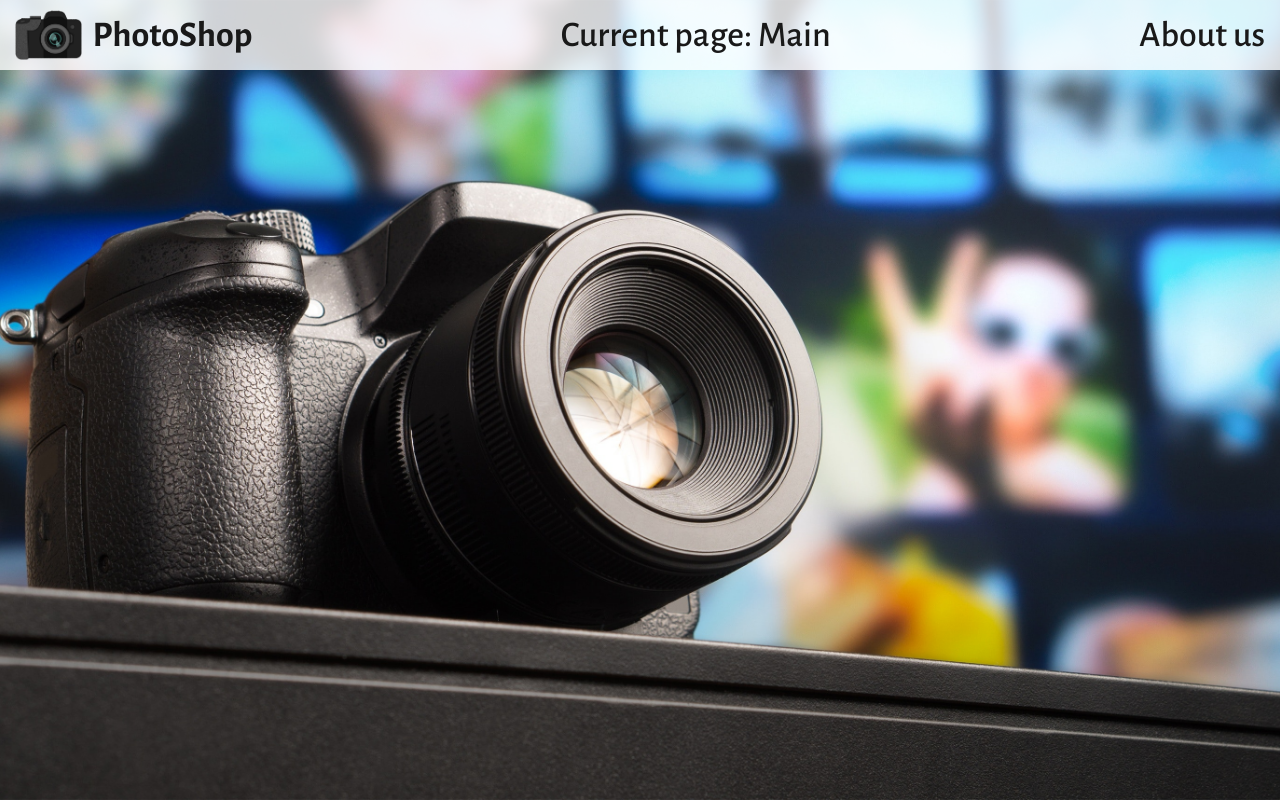
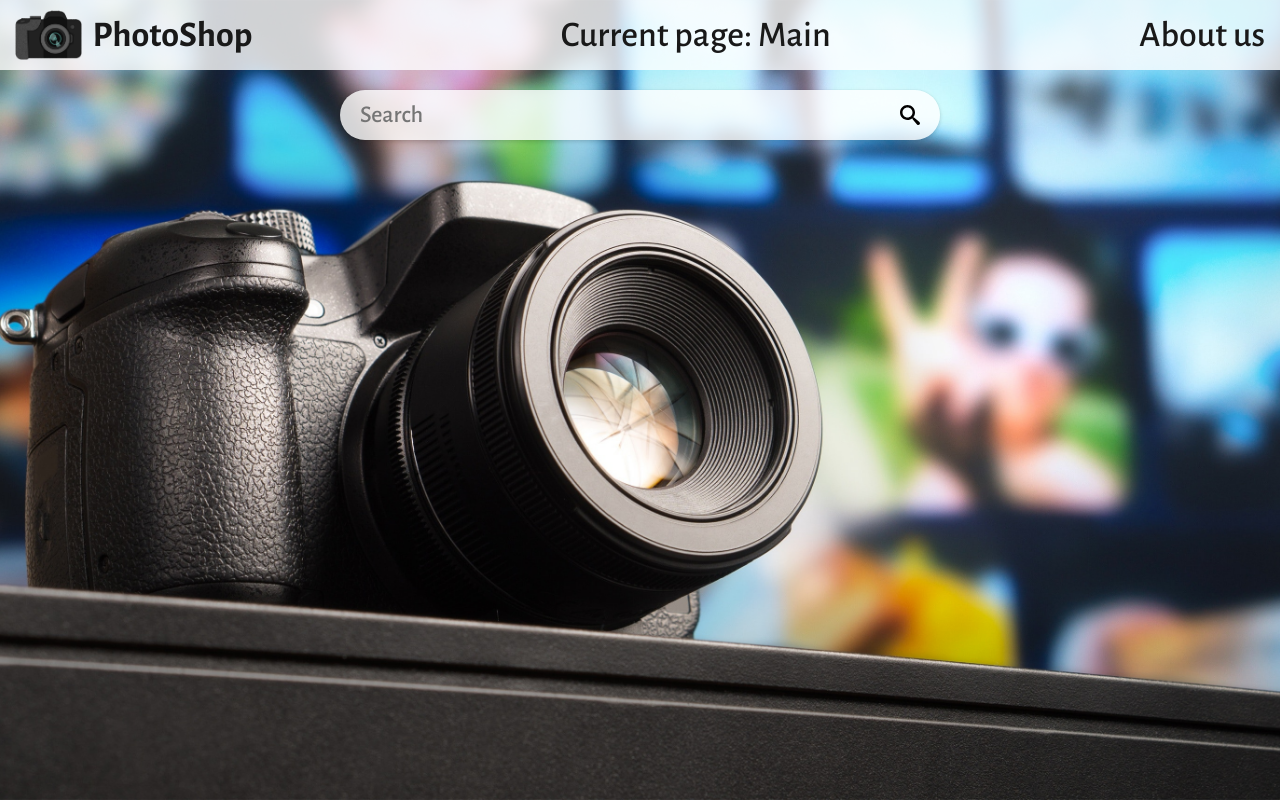
Before and after one commit to LMakshow/tmdb-client, a React (Create React App) app in the folder 01-components/: page / in a window 1280 px wide. Built offline with nearby package versions, Linux system fonts and the light colour scheme.

Commit message:
feat: add routing to 404, add search box to main

```diff
--- a/01-components/src/App.scss
+++ b/01-components/src/App.scss
@@ -1,4 +1,5 @@
 @import './sass/_global';
 @import './sass/_404';
 @import './sass/_header';
+@import './sass/_search';
 @import './sass/_footer';
--- a/01-components/src/App.tsx
+++ b/01-components/src/App.tsx
@@ -1,24 +1,12 @@
 import React from 'react';
-import logo from './logo.svg';
-import './App.scss';
+import Header from 'components/Header';
+import { Outlet } from 'react-router-dom';
 
 function App() {
   return (
-    <div className="App">
-      <header className="App-header">
-        <img src={logo} className="App-logo" alt="logo" />
-        <p>
-          Edit <code>src/App.tsx</code> and save to reload.
-        </p>
-        <a
-          className="App-link"
-          href="https://reactjs.org"
-          target="_blank"
-          rel="noopener noreferrer"
-        >
-          Learn React
-        </a>
-      </header>
+    <div>
+      <Header />
+      <Outlet />
     </div>
   );
 }
--- a/01-components/src/components/404.tsx
+++ b/01-components/src/components/404.tsx
@@ -1,13 +1,18 @@
 import React from 'react';
+import { Link } from 'react-router-dom';
+import Header from './Header';
 
 export default function Page404() {
   return (
-    <div className="container404">
-      <h1>404</h1>
-      <p>Sorry, this page is not found.</p>
-      <a href="/" className="header__link_span">
-        Return to the main?
-      </a>
+    <div>
+      <Header />
+      <div className="container404">
+        <h1>404</h1>
+        <p>Sorry, this page is not found.</p>
+        <Link to="/" className="header__link_span">
+          Return to the main?
+        </Link>
+      </div>
     </div>
   );
 }
--- a/01-components/src/components/Header.tsx
+++ b/01-components/src/components/Header.tsx
@@ -1,19 +1,20 @@
 import React from 'react';
+import { Link } from 'react-router-dom';
 import logoMain from '../assets/icons/logo-main.png';
 
 export default function Header() {
   return (
     <div className="header header__container">
       <h1 className="navigation">
-        <a className="header__link main" href="#">
+        <Link className="header__link main" to="/">
           <img className="header__icon_main" src={logoMain} alt="Главная" />
           <span className="header__link_span">PhotoShop</span>
-        </a>
+        </Link>
       </h1>
       <div className="navigation">Current page: Main</div>
-      <a className="navigation header__link main" href="/about">
+      <Link className="navigation header__link main" to="/about">
         <span className="header__link_span">About us</span>
-      </a>
+      </Link>
     </div>
   );
 }
--- /dev/null
+++ b/01-components/src/components/Search.tsx
@@ -0,0 +1,18 @@
+import React from 'react';
+
+export default function Search() {
+  return (
+    <div className="search-container">
+      <div className="search-field">
+        <input
+          className="search-box"
+          type="search"
+          placeholder="Search"
+          autoComplete="off"
+          autoFocus
+        />
+        <div className="search-clear"></div>
+      </div>
+    </div>
+  );
+}
--- a/01-components/src/index.tsx
+++ b/01-components/src/index.tsx
@@ -2,16 +2,27 @@ import React from 'react';
 import ReactDOM from 'react-dom/client';
 import { createBrowserRouter, RouterProvider } from 'react-router-dom';
 import './App.scss';
-// import App from './App';
 import reportWebVitals from './reportWebVitals';
-import Header from 'components/Header';
+import App from 'App';
 import Page404 from 'components/404';
+import Search from 'components/Search';
 
 const router = createBrowserRouter([
   {
     path: '/',
-    element: <Header />,
+    element: <App />,
     errorElement: <Page404 />,
+    children: [
+      {
+        errorElement: <Page404 />,
+        children: [
+          {
+            path: '/',
+            element: <Search />,
+          },
+        ],
+      },
+    ],
   },
 ]);
 
--- a/01-components/src/sass/_404.scss
+++ b/01-components/src/sass/_404.scss
@@ -4,5 +4,5 @@
   border-radius: 10px;
   padding: 30px;
   text-align: center;
-  margin: 40vh auto;
+  margin: 40vh auto 0;
 }
--- a/01-components/src/sass/_header.scss
+++ b/01-components/src/sass/_header.scss
@@ -81,18 +81,6 @@
   width: auto;
 }
 
-.search-container {
-  display: flex;
-  gap: 40px;
-  align-items: center;
-  flex-grow: 1;
-  justify-content: space-between;
-
-  @media screen and (max-width: 767px) {
-    order: 4;
-    justify-content: center;
-  }
-}
 
 .shop-options__sort {
   display: flex;
@@ -148,42 +136,3 @@
 .shop-sort__option {
   background-color: $accent-dark-color;
 }
-
-.search-field {
-  display: flex;
-  flex-grow: 1;
-  max-width: 600px;
-  height: 50px;
-  position: relative;
-}
-
-.search-box {
-  width: 100%;
-  min-width: 200px;
-  background: $primary-color;
-  font-family: $font-header;
-  padding: 0 45px 0 20px;
-  font-size: 24px;
-  line-height: 30px;
-  color: $text-color;
-  border-radius: 30px;
-  border: none;
-  background-image: url("../assets/svg/search.svg");
-  background-size: 20px;
-  background-repeat: no-repeat;
-  background-position: right 20px center;
-  transition: all 0.5s;
-  box-shadow: rgba(0, 0, 0, 0.08) 0px 1px 4px, rgba(0, 0, 0, 0.09) 0px 2px 5px, rgba(0, 0, 0, 0.07) 0px 0px 2px 0.00144px;
-}
-
-.with-clear {
-  background-image: url("../assets/svg/search-clear.svg");
-}
-
-.search-clear {
-  position: absolute;
-  right: 10px;
-  width: 40px;
-  height: 50px;
-  cursor: pointer;
-}
--- /dev/null
+++ b/01-components/src/sass/_search.scss
@@ -0,0 +1,48 @@
+.search-container {
+  display: flex;
+  gap: 40px;
+  align-items: center;
+  flex-grow: 1;
+  justify-content: space-between;
+  margin: 20px auto;
+}
+
+.search-field {
+  display: flex;
+  flex-grow: 1;
+  max-width: 600px;
+  height: 50px;
+  position: relative;
+  margin: auto;
+}
+
+.search-box {
+  width: 100%;
+  min-width: 200px;
+  background: $primary-color;
+  font-family: $font-header;
+  padding: 0 45px 0 20px;
+  font-size: 24px;
+  line-height: 30px;
+  color: $text-color;
+  border-radius: 30px;
+  border: none;
+  background-image: url("../assets/svg/search.svg");
+  background-size: 20px;
+  background-repeat: no-repeat;
+  background-position: right 20px center;
+  transition: all 0.5s;
+  box-shadow: rgba(0, 0, 0, 0.08) 0px 1px 4px, rgba(0, 0, 0, 0.09) 0px 2px 5px, rgba(0, 0, 0, 0.07) 0px 0px 2px 0.00144px;
+}
+
+.with-clear {
+  background-image: url("../assets/svg/search-clear.svg");
+}
+
+.search-clear {
+  position: absolute;
+  right: 10px;
+  width: 40px;
+  height: 50px;
+  cursor: pointer;
+}
```
